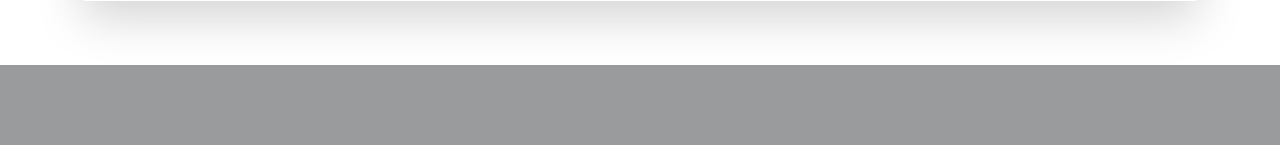
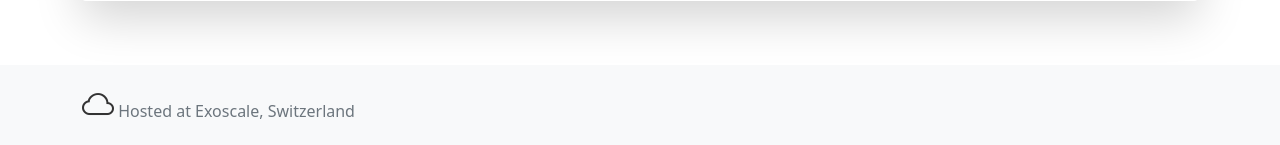
Before and after one commit to SebastienPittet/demo-webapp, a Flask app: page / in a window 1280 px wide. Shown: the part 1218-1363 px from the top of the page. Before the commit the page ends 1283 px from the top, so only its background shows below. Run offline with Flask 2, Linux system fonts and the light colour scheme; data that the repository does not hold is empty.

Commit message:
add icon from bootstrap (#3)

```diff
--- a/app/templates/index.html
+++ b/app/templates/index.html
@@ -7,6 +7,9 @@
 
     <!-- Bootstrap CSS -->
     <link href="https://cdn.jsdelivr.net/npm/bootstrap@5.0.2/dist/css/bootstrap.min.css" rel="stylesheet" integrity="sha384-EVSTQN3/azprG1Anm3QDgpJLIm9Nao0Yz1ztcQTwFspd3yD65VohhpuuCOmLASjC" crossorigin="anonymous">
+
+    <!-- Bootstrap icons -->
+    <link rel="stylesheet" href="https://cdn.jsdelivr.net/npm/bootstrap-icons@1.5.0/font/bootstrap-icons.css">
 
     <title>{{ title }}</title>
   </head>
@@ -18,8 +21,6 @@
       <div class="row">
         <div class="col"><h5>Served by: {{ server.hostname }} <span class="badge rounded-pill bg-success">{{ server.ipaddr }}</span></h5>
           <p><small>at {{ server.time_request }}</small></p></div>
-        <div class="col"></div>
-        <div class="col"></div>
       </div>
       <div class="row">
         <figure class="text-center">
@@ -28,7 +29,7 @@
               <p><samp>N°{{advice.id}}: {{ advice.advice }}</samp></p>
               <figcaption class="blockquote-footer">Someone famous in <cite title="AdviceSlip.com Public API">Adviceslip.com</cite></figcaption>
             </blockquote>
-          </figure>
+         </figure>
         </div>
         <figure class="text-center">
         <div class="row">
@@ -44,7 +45,14 @@
           </div>
         </div>
       </figure>
-      </div>
+      </div> <!-- container -->
+      <footer class="footer mt-auto py-3 bg-light">
+        <div class="container">
+          <span class="text-muted">
+            <i class="bi-cloud" style="font-size: 2rem; color: rgb(51, 51, 51);"></i> Hosted at Exoscale, Switzerland
+          </span>
+        </div>
+      </footer>
     <script src="https://cdn.jsdelivr.net/npm/bootstrap@5.0.2/dist/js/bootstrap.bundle.min.js" integrity="sha384-MrcW6ZMFYlzcLA8Nl+NtUVF0sA7MsXsP1UyJoMp4YLEuNSfAP+JcXn/tWtIaxVXM" crossorigin="anonymous"></script>
   </body>
 </html>
```
